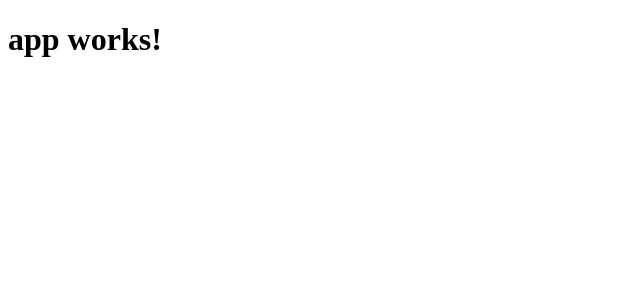
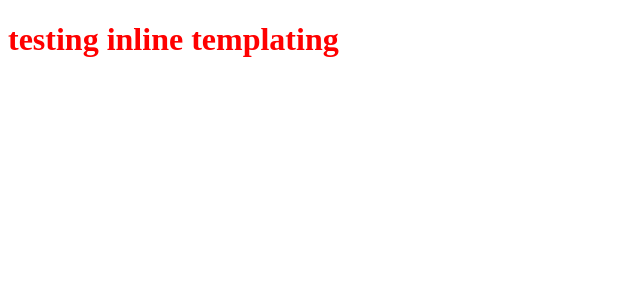
Before and after one commit to noemiostorga/Angular2, an Angular app: page / in a window 1280 px wide. Shown: the top 300 px of the page, without its empty margins (0-640 px from the left). Built offline with nearby package versions, Linux system fonts and the light colour scheme.

Commit message:
made inline templates

```diff
--- a/src/app/app.component.ts
+++ b/src/app/app.component.ts
@@ -2,8 +2,14 @@ import { Component } from '@angular/core';
 
 @Component({
   selector: 'hey',
-  templateUrl: './app.component.html',
-  styleUrls: ['./app.component.css']
+  template: `
+	<h1> testing inline templating </h1>
+  `,
+  styles: [`
+	h1{
+		color: red;
+	}
+  `]
 })
 export class AppComponent {
   title = 'app works!';
```
Also changed, not shown: src/index.html (line endings or trailing spaces).
